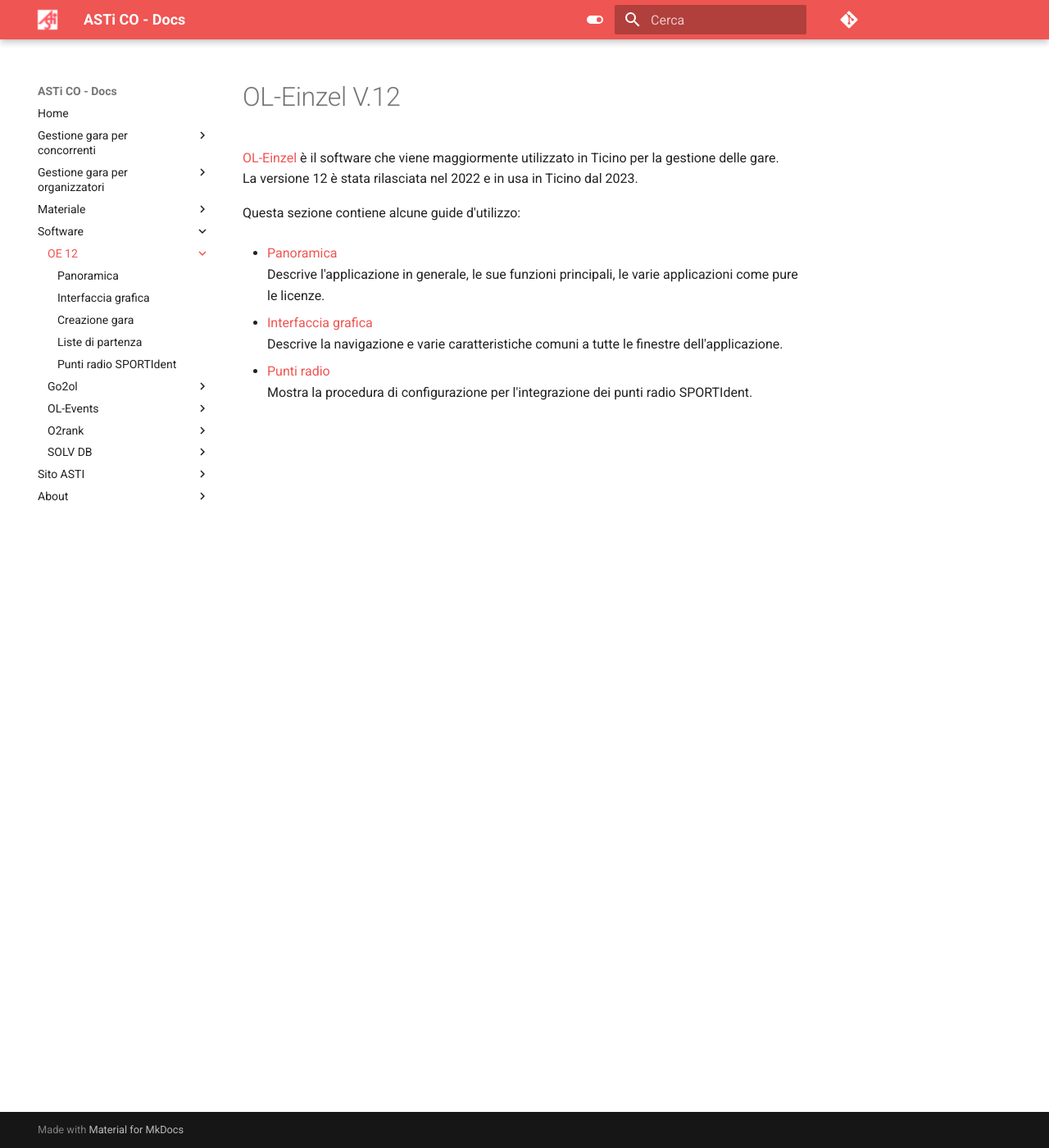
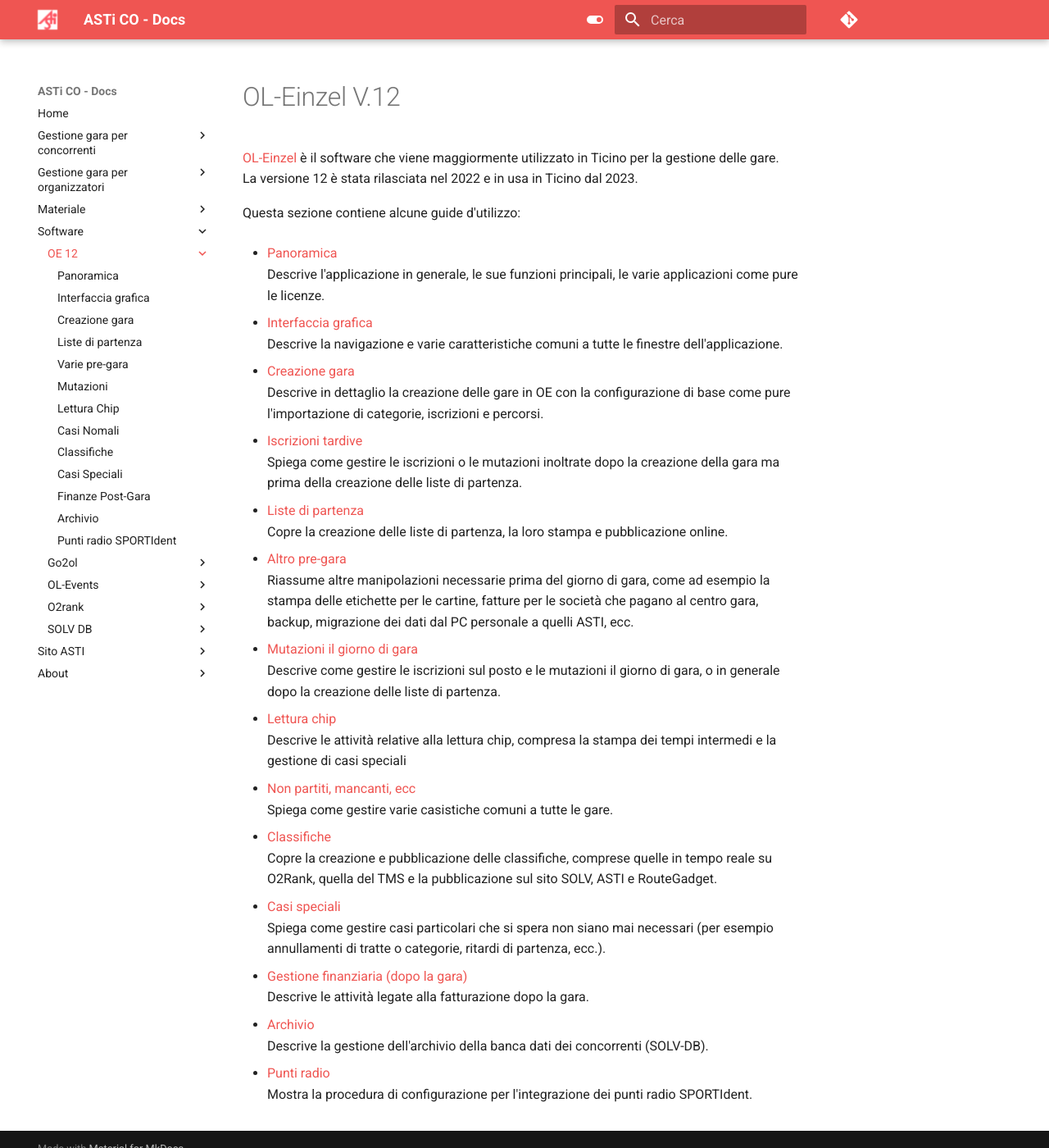
Before and after one commit to asti-co/doc, an MkDocs documentation site: the page built from docs/software/oe12/index.md, in a window 1280 px wide and 1400 px high. Shown: the whole window at 82% size. Built offline with MkDocs 1.6.1 and Material for MkDocs 9.7.7, drawn with Linux system fonts in a browser that asks for light colours; comment, search, counter and statistics services are not loaded.

```diff
--- a/docs/software/oe12/index.md
+++ b/docs/software/oe12/index.md
@@ -11,5 +11,38 @@
 - [Interfaccia grafica](interfaccia_grafica.md)
 Descrive la navigazione e varie caratteristiche comuni a tutte le finestre dell'applicazione.
 
+- [Creazione gara](creazione_gara.md)
+Descrive in dettaglio la creazione delle gare in OE con la configurazione di base come pure l'importazione di categorie, iscrizioni e percorsi.
+
+- [Iscrizioni tardive](inscrizioni_tardive.md)
+Spiega come gestire le iscrizioni o le mutazioni inoltrate dopo la creazione della gara ma prima della creazione delle liste di partenza.
+
+- [Liste di partenza](liste_partenza.md)
+Copre la creazione delle liste di partenza, la loro stampa e pubblicazione online.
+
+- [Altro pre-gara](altro_pre_gara.md)
+Riassume altre manipolazioni necessarie prima del giorno di gara, come ad esempio la stampa delle etichette per le cartine, fatture per le società che pagano al centro gara, backup, migrazione dei dati dal PC personale a quelli ASTI, ecc.
+
+- [Mutazioni il giorno di gara](mutazioni_giorno_gara.md)
+Descrive come gestire le iscrizioni sul posto e le mutazioni il giorno di gara, o in generale dopo la creazione delle liste di partenza.
+
+- [Lettura chip](lettura_chip.md)
+Descrive le attività relative alla lettura chip, compresa la stampa dei tempi intermedi e la gestione di casi speciali
+
+- [Non partiti, mancanti, ecc](non_partiti.md)
+Spiega come gestire varie casistiche comuni a tutte le gare.
+
+- [Classifiche](classifiche.md)
+Copre la creazione e pubblicazione delle classifiche, comprese quelle in tempo reale su O2Rank, quella del TMS e la pubblicazione sul sito SOLV, ASTI e RouteGadget.
+
+- [Casi speciali](casi_speciali.md)
+Spiega come gestire casi particolari che si spera non siano mai necessari (per esempio annullamenti di tratte o categorie, ritardi di partenza, ecc.).
+
+- [Gestione finanziaria (dopo la gara)](finanze_post_gara.md)
+Descrive le attività legate alla fatturazione dopo la gara.
+
+- [Archivio](archivio.md)
+Descrive la gestione dell'archivio della banca dati dei concorrenti (SOLV-DB).
+
 - [Punti radio](punti_radio.md)
 Mostra la procedura di configurazione per l'integrazione dei punti radio SPORTIdent.
--- a/mkdocs.yml
+++ b/mkdocs.yml
@@ -103,6 +103,14 @@
           - Interfaccia grafica: software/oe12/interfaccia_grafica.md
           - Creazione gara: software/oe12/creazione_gara.md
           - Liste di partenza: software/oe12/liste_partenza.md
+          - Varie pre-gara: software/oe12/altro_pre_gara.md
+          - Mutazioni: software/oe12/mutazioni_giorno_gara.md
+          - Lettura Chip: software/oe12/lettura_chip.md
+          - Casi Nomali: software/oe12/non_partiti.md
+          - Classifiche: software/oe12/classifiche.md
+          - Casi Speciali: software/oe12/casi_speciali.md
+          - Finanze Post-Gara: software/oe12/finanze_post_gara.md
+          - Archivio: software/oe12/archivio.md
           - Punti radio SPORTIdent: software/oe12/punti_radio.md
       - Go2ol:
           - "software/go2ol/index.md"
```
Also changed, not shown: docs/software/oe12/altro_pre_gara.md (added, +4 -0 lines), docs/software/oe12/archivio.md (added, +4 -0 lines), docs/software/oe12/casi_speciali.md (added, +4 -0 lines), docs/software/oe12/classifiche.md (added, +4 -0 lines), docs/software/oe12/finanze_post_gara.md (added, +4 -0 lines), docs/software/oe12/iscrizioni_tardive.md (added, +4 -0 lines), docs/software/oe12/lettura_chip.md (+4 -0 lines), docs/software/oe12/mutazioni_giorno_gara.md (added, +4 -0 lines), docs/software/oe12/non_partiti.md (added, +4 -0 lines), docs/software/oe12/panoramica.md (+19 -0 lines).
